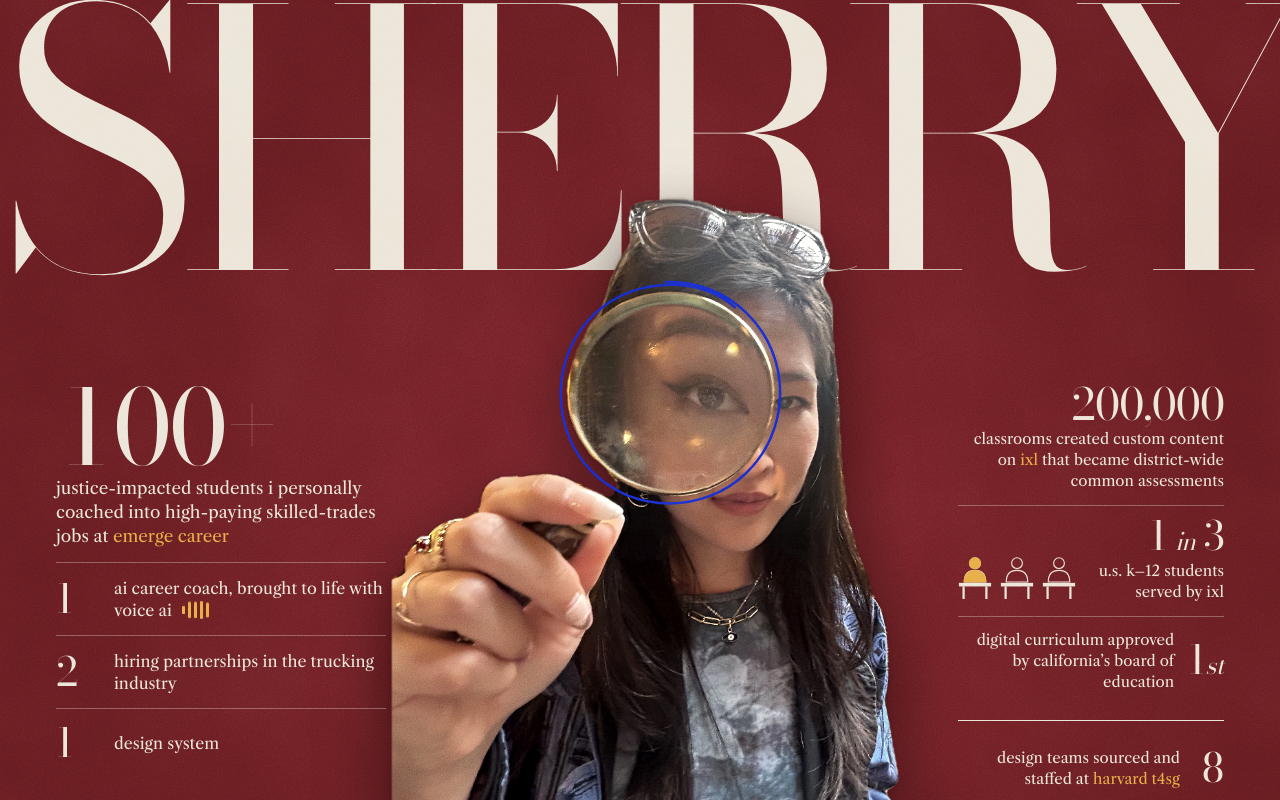
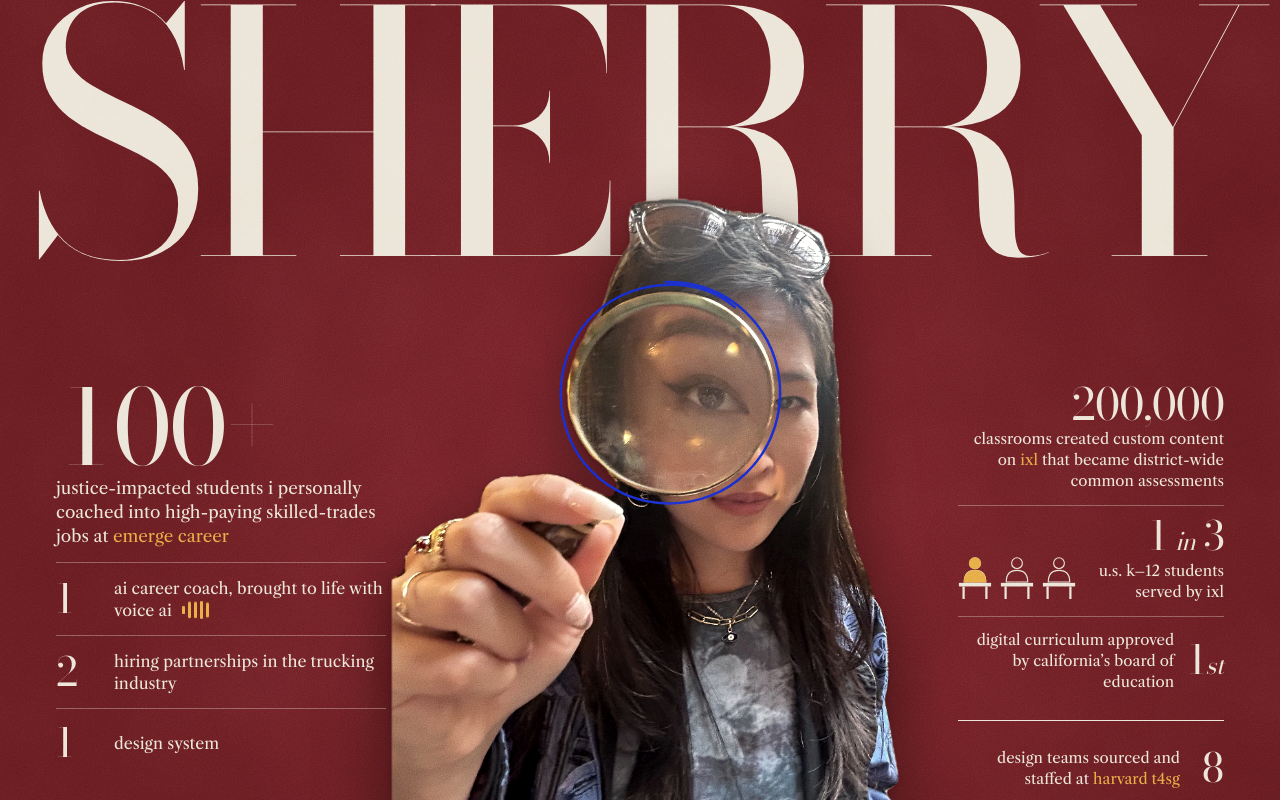
Before and after one commit to shxrryliu/personal-webby, a Next.js app: page / in a window 1280 px wide. Shown: the top 800 px of the page. Built offline with nearby package versions, Linux system fonts and the light colour scheme.

Commit message:
Fit the SHERRY masthead inside the viewport
The name was about 2% wider than the screen and left-aligned when it
overflowed, so the Y was cut off on the right. It is now slightly smaller
and centred, with a small margin each side.

Co-Authored-By: Claude Fable 5.2 <noreply@anthropic.com>

```diff
--- a/app/cover.tsx
+++ b/app/cover.tsx
@@ -312,7 +312,9 @@ export function Cover() {
       <motion.h1
         style={{ x: mastheadX }}
         aria-label="Sherry Xinrui Liu"
-        className="pointer-events-none -mt-[2.78vw] select-none uppercase whitespace-nowrap text-center font-display text-[27.78vw] leading-none tracking-[-0.05em] lg:absolute lg:inset-x-0 lg:top-0"
+        // Sized to sit inside the viewport with a small margin each side, and
+        // centred with flex so any overflow is shared instead of cutting the Y.
+        className="pointer-events-none -mt-[2.6vw] flex select-none justify-center uppercase whitespace-nowrap font-display text-[26.2vw] leading-none tracking-[-0.05em] lg:absolute lg:inset-x-0 lg:top-0"
       >
         {MASTHEAD.map((letter, i) => (
           <motion.span
```
